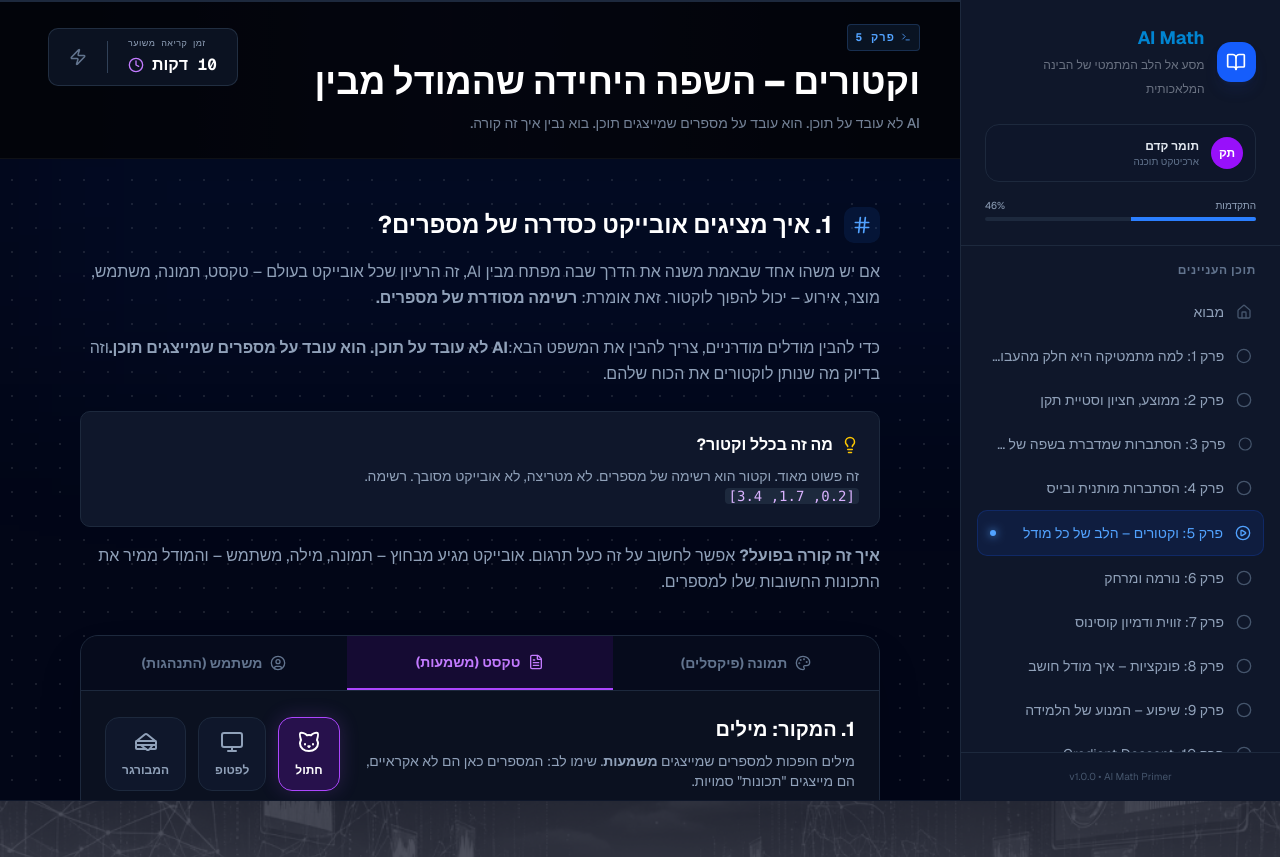
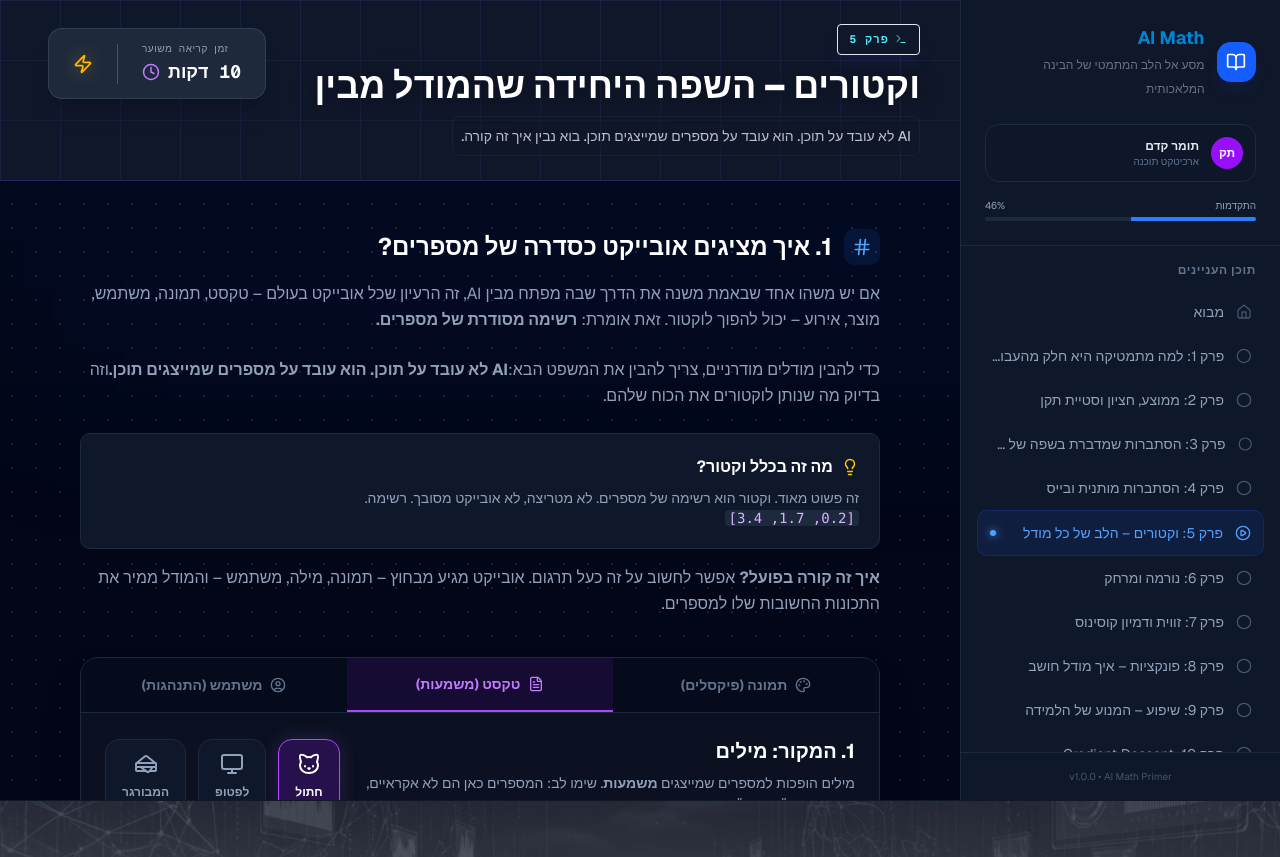
Before and after one commit to tomkedem/AI-Math-Intuition-course, a Next.js app: page /chapter-5 in a window 1280 px wide. Shown: the top 857 px of the page. Built offline with nearby package versions, Linux system fonts and the light colour scheme.

Commit message:
feat: enhance CourseHeader with improved layout, dynamic styles, and refined progress indicators

```diff
--- a/components/CourseHeader.tsx
+++ b/components/CourseHeader.tsx
@@ -25,7 +25,6 @@ export const CourseHeader: React.FC<CourseHeaderProps> = ({
     colorTo = "purple-600",
 }) => {
 
-    // --- הגנה מוחלטת: מוודא שהמספר הוא תקין, אחרת מציג 0 ---
     const safeProgress = (typeof scrollProgress === 'number' && Number.isFinite(scrollProgress))
         ? Math.round(Math.max(0, Math.min(100, scrollProgress)))
         : 0;
@@ -34,24 +33,48 @@ export const CourseHeader: React.FC<CourseHeaderProps> = ({
         <header
             className={`
                 sticky top-0 z-40 w-full transition-all duration-500
-                border-b
+                border-b border-indigo-500/20
                 ${isScrolled
-                    ? 'py-3 bg-[#02040a]/95 backdrop-blur-xl border-indigo-500/30 shadow-[0_0_30px_rgba(79,70,229,0.2)]'
-                    : 'py-6 bg-[#02040a] border-white/5'
+                    ? 'py-3 bg-[#0B1121]/95 backdrop-blur-xl shadow-[0_4px_30px_rgba(0,0,0,0.5)]'
+                    : 'py-6 bg-[#0F172A]'
                 }
             `}
         >
-            {/* רקע רשת פנימי */}
-            <div className="absolute inset-0 pointer-events-none opacity-20 overflow-hidden">
-                <div className="absolute inset-0 bg-[linear-gradient(90deg,transparent_0%,rgba(99,102,241,0.1)_50%,transparent_100%)] animate-[shimmer_3s_infinite]"></div>
+            <div className="absolute inset-0 bg-[radial-gradient(ellipse_at_top,_var(--tw-gradient-stops))] from-indigo-900/20 via-[#0F172A] to-[#02040a]"></div>
+
+            {/* --- שינוי 1: הגדלת המשבצות --- */}
+            <div className="absolute inset-0 pointer-events-none opacity-60">
+                <div
+                    className="absolute inset-0"
+                    style={{
+                        backgroundImage: `
+                            linear-gradient(to right, rgba(99, 102, 241, 0.15) 1px, transparent 1px),
+                            linear-gradient(to bottom, rgba(99, 102, 241, 0.15) 1px, transparent 1px)
+                        `,
+                        backgroundSize: '60px 60px' // הוגדל מ-30 ל-60
+                    }}
+                ></div>
+                <div
+                    className="absolute inset-0 opacity-30"
+                    style={{
+                        backgroundImage: `
+                            linear-gradient(to right, rgba(255, 255, 255, 0.1) 1px, transparent 1px),
+                            linear-gradient(to bottom, rgba(255, 255, 255, 0.1) 1px, transparent 1px)
+                        `,
+                        backgroundSize: '300px 300px' // הוגדל מ-150 ל-300
+                    }}
+                ></div>
             </div>
 
-            {/* קו התקדמות עליון */}
-            <div className="absolute top-0 left-0 w-full h-[2px] bg-slate-800">
+            {/* --- שינוי 2: הסרת "ראש הלייזר" הלבן --- */}
+            <div className={`absolute bottom-0 left-0 w-full h-[3px] bg-slate-900/80 transition-opacity duration-300 ${safeProgress > 0 ? 'opacity-100' : 'opacity-0'}`}>
                 <div
-                    className={`h-full bg-gradient-to-r from-${colorFrom} via-white to-${colorTo} shadow-[0_0_15px_${colorFrom}] transition-all duration-100 ease-out`}
+                    // הקו עצמו נשאר, אבל הוא נקי עכשיו
+                    className={`relative h-full bg-gradient-to-r from-${colorFrom} via-cyan-400 to-${colorTo} shadow-[0_0_20px_${colorFrom}] transition-all duration-100 ease-out`}
                     style={{ width: `${safeProgress}%` }}
-                ></div>
+                >
+                    {/* האלמנטים הלבנים שהיו כאן נמחקו */}
+                </div>
             </div>
 
             <div className="w-full h-full px-6 md:px-10 relative z-10 flex items-start justify-between">
@@ -59,58 +82,58 @@ export const CourseHeader: React.FC<CourseHeaderProps> = ({
                 {/* צד ימין: כותרת */}
                 <div className="flex flex-col items-start justify-center max-w-3xl">
                     <div className={`flex items-center gap-3 text-[11px] font-mono font-bold tracking-widest text-${colorFrom} mb-2`}>
-                        <span className={`flex items-center gap-1.5 bg-${colorFrom}/10 px-2 py-1 rounded border border-${colorFrom}/20 text-${colorFrom}`}>
-                            <Terminal size={10} />
+                        <span className={`flex items-center gap-1.5 bg-[#0F172A] px-3 py-1.5 rounded border border-${colorFrom}/40 text-cyan-300 shadow-lg shadow-indigo-900/20`}>
+                            <Terminal size={12} />
                             <span>פרק {chapterNum.replace(/\D/g, '')}</span>
                         </span>
                     </div>
 
-                    <h1 className={`font-black text-white leading-tight transition-all duration-300 ${isScrolled ? 'text-2xl' : 'text-3xl md:text-4xl'}`}>
+                    <h1 className={`font-black text-white leading-tight transition-all duration-300 drop-shadow-[0_2px_10px_rgba(0,0,0,0.5)] ${isScrolled ? 'text-2xl' : 'text-3xl md:text-4xl'}`}>
                         {title}
                     </h1>
 
-                    <div className={`transition-all duration-500 overflow-hidden ${isScrolled ? 'max-h-0 opacity-0 mt-0' : 'max-h-32 opacity-80 mt-2'}`}>
-                        <p className="text-sm text-slate-400 leading-relaxed font-medium max-w-2xl">
+                    <div className={`transition-all duration-500 overflow-hidden ${isScrolled ? 'max-h-0 opacity-0 mt-0' : 'max-h-32 opacity-90 mt-2'}`}>
+                        <p className="text-sm text-slate-300 leading-relaxed font-medium max-w-2xl drop-shadow-md bg-[#0F172A]/40 p-2 rounded-md border border-white/5 backdrop-blur-sm">
                             {description}
                         </p>
                     </div>
                 </div>
 
-                {/* צד שמאל: נתונים משתנים */}
+                {/* צד שמאל: נתונים */}
                 <div className="flex items-center pl-2 pt-1 shrink-0">
                     <div className={`
                         relative overflow-hidden
-                        flex items-center gap-4 px-5 py-2
-                        rounded-lg transition-all duration-500
+                        flex items-center gap-4 px-6 py-3
+                        rounded-xl transition-all duration-500
                         ${isScrolled
-                            ? 'bg-[#0f172a] border border-emerald-500/50 shadow-[0_0_15px_rgba(16,185,129,0.2)]'
-                            : 'bg-[#0B1221] border border-slate-700/60'
+                            ? 'bg-[#0f172a] border border-emerald-500/50 shadow-[0_0_20px_rgba(16,185,129,0.15)]'
+                            : 'bg-[#1E293B] border border-slate-600/50 shadow-xl'
                         }
                     `}>
                         <div className="flex flex-col items-end relative z-10">
-                            <span className={`text-[9px] font-mono uppercase tracking-wider mb-0.5 whitespace-nowrap ${isScrolled ? 'text-emerald-400' : 'text-slate-400'}`}>
+                            <span className={`text-[10px] font-mono uppercase tracking-wider mb-0.5 whitespace-nowrap ${isScrolled ? 'text-emerald-400' : 'text-slate-400'}`}>
                                 {isScrolled ? "התקדמות בשיעור" : "זמן קריאה משוער"}
                             </span>
 
                             <div className="flex items-center gap-2">
-                                <span className={`text-base font-bold font-mono whitespace-nowrap transition-colors duration-300 ${isScrolled ? 'text-emerald-400' : 'text-white'}`}>
+                                <span className={`text-lg font-bold font-mono whitespace-nowrap transition-colors duration-300 ${isScrolled ? 'text-emerald-400' : 'text-white'}`}>
                                     {isScrolled ? safeProgress : readTime}
                                 </span>
 
                                 {isScrolled ? (
-                                    <Percent size={14} className="text-emerald-500" />
+                                    <Percent size={16} className="text-emerald-500" />
                                 ) : (
-                                    <Clock size={16} className={`text-${colorTo}`} />
+                                    <Clock size={18} className={`text-${colorTo}`} />
                                 )}
                             </div>
                         </div>
 
-                        <div className={`w-[1px] h-8 mx-1 hidden sm:block transition-colors ${isScrolled ? 'bg-emerald-900' : 'bg-slate-700'}`}></div>
+                        <div className={`w-[1px] h-10 mx-2 hidden sm:block transition-colors ${isScrolled ? 'bg-emerald-900' : 'bg-slate-600'}`}></div>
 
                         {isScrolled ? (
-                             <Activity size={18} className="text-emerald-500" />
+                             <Activity size={20} className="text-emerald-500" />
                         ) : (
-                             <Zap size={18} className="text-slate-500 hidden sm:block" />
+                             <Zap size={20} className="text-amber-400 hidden sm:block drop-shadow-[0_0_8px_rgba(251,191,36,0.5)]" />
                         )}
                     </div>
                 </div>
```
